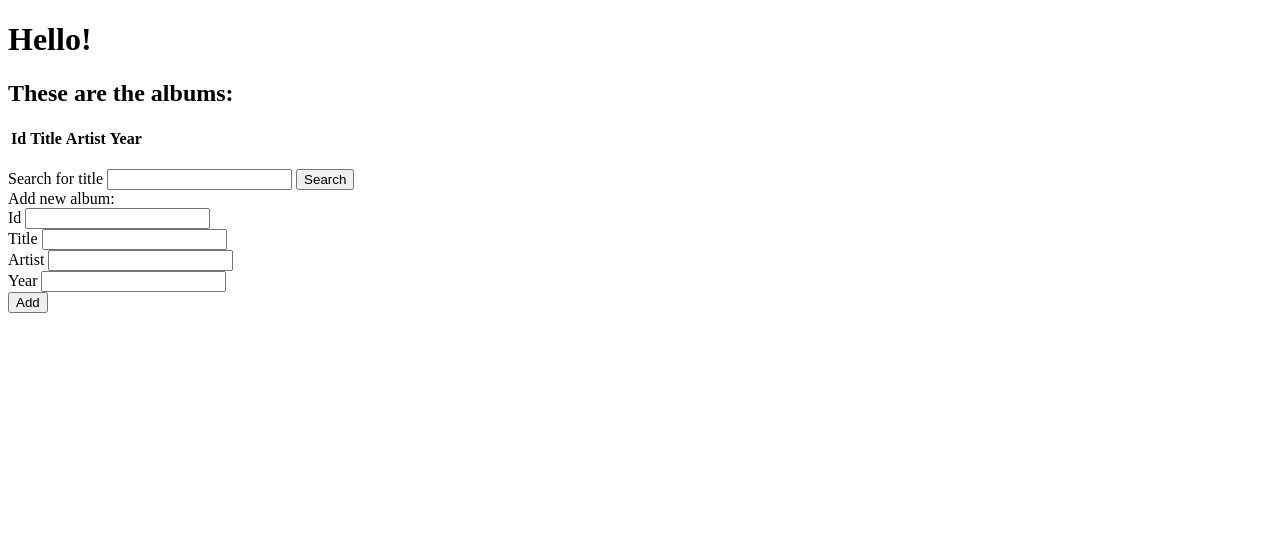
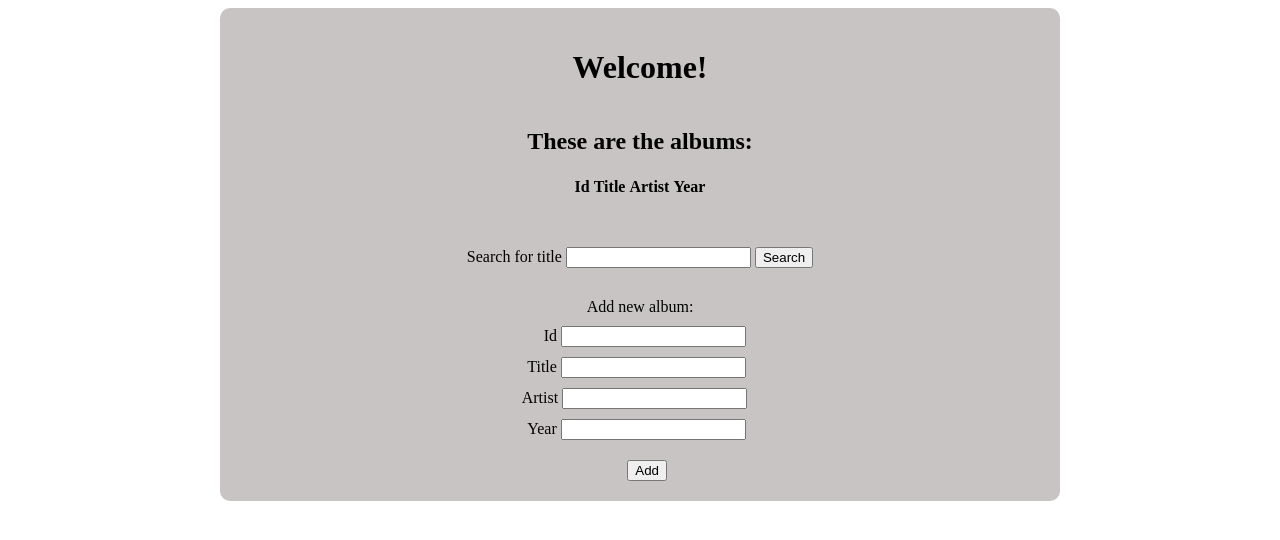
Before and after one commit to Gabzu00/lab1FullStack, a website: page index.html in a window 1280 px wide. Drawn offline with Linux system fonts and the light colour scheme; no server answers.

Commit message:
styling added

```diff
--- a/client.js
+++ b/client.js
@@ -18,21 +18,26 @@ async function displayData() {
 
     // create a new table row element
     const newRow = document.createElement('tr');
+    newRow.id = 'my-row';
 
     // create table cells and insert data into them
     const idCell = document.createElement('td');
+    idCell.id = "myCell"
     idCell.textContent = element._id;
     newRow.appendChild(idCell);
 
     const titleCell = document.createElement('td');
+    titleCell.id = "styleTable"
     titleCell.textContent = element.title;
     newRow.appendChild(titleCell);
 
     const artistCell = document.createElement('td');
+    artistCell.id = "styleTable"
     artistCell.textContent = element.artistName;
     newRow.appendChild(artistCell);
 
     const yearCell = document.createElement('td');
+    yearCell.id = "styleTable"
     yearCell.textContent = element.year;
     newRow.appendChild(yearCell);
 
@@ -41,11 +46,13 @@ async function displayData() {
 
     // create update button element
     const updateButton = document.createElement('button');
+    updateButton.id = "styleTable"
     updateButton.textContent = 'Update';
     updateButton.id = `updateButton-${element._id}`;
 
     // create delete button element
     const deleteButton = document.createElement('button');
+    deleteButton.id = "styleTable"
     deleteButton.textContent = 'Delete';
     deleteButton.id = `deleteButton-${element._id}`;
 
--- /dev/null
+++ b/index.css
@@ -0,0 +1,47 @@
+.styleContent {
+  display: grid;
+  place-items: center;
+  margin: 0 auto;
+  max-width: 50em;
+  background-color: rgb(200, 196, 196);
+  padding: 20px;
+  border-radius: 10px;
+}
+
+#myCell {
+  padding-top: 10px;
+}
+
+#styleTable {
+  padding-right: 30px;
+  padding-left: 30px;
+  text-align: center;
+}
+
+.searchStyle {
+  padding-bottom: 30px;
+  padding-top: 30px;
+}
+
+.idAdd {
+  padding-bottom: 10px;
+  padding-top: 10px;
+  position: relative;
+  left: 16.5px;
+}
+
+.titleAdd {
+  padding-bottom: 10px;
+}
+
+.artistAdd {
+  padding-bottom: 10px;
+  position: relative;
+  right: 5.6px;
+}
+
+#addButton {
+  position: relative;
+  left: 100px;
+  margin-top: 20px;
+}
--- a/index.html
+++ b/index.html
@@ -7,11 +7,13 @@
   <meta http-equiv="X-UA-Compatible" content="IE=edge">
   <meta name="viewport" content="width=device-width, initial-scale=1.0">
   <title>Document</title>
+  <link rel="stylesheet" href="index.css">
 </head>
 
 
 <body>
-  <h1>Hello!</h1>
+  <div class="styleContent">
+    <h1>Welcome!</h1>
     <h2>These are the albums:</h2>
 
 
@@ -31,6 +33,7 @@
     </table>
     <div>&nbsp;</div>
 
+    <div class="searchStyle">
       <label for="id">Search for title </label>
       <input type="text" id="searchTitle" name="searchTitle" required>
       <button id="searchButton">Search</button>
@@ -38,26 +41,32 @@
 
       </div>
 
+    </div>
+
     <div>
       Add new album:
     </div>
-  <div>
-    <div>
+    <div class="elements">
+      <div class="idAdd">
         <label for="id">Id</label>
         <input type="id" id="addId" name="addId" required>
       </div>
-    <div>
+
+      <div class="titleAdd">
         <label for="title">Title</label>
         <input type="title" id="addTitle" name="addTitle" required>
       </div>
-    <div>
+
+      <div class="artistAdd">
         <label for="artist">Artist</label>
         <input type="artist" id="addArtist" name="addArtist" required>
       </div>
+
       <div>
         <label for="year">Year</label>
         <input type="number" id="addYear" name="addYear" required>
       </div>
+
       <div>
         <button type="submit" id="addButton">Add</button>
       </div>
@@ -65,7 +74,7 @@
       <div id="ErrorMessage">
 
       </div>
-
+    </div>
 </body>
 
 
```
Also changed, not shown: 1 other file. Lines whose indentation alone changed are shown as unchanged.
